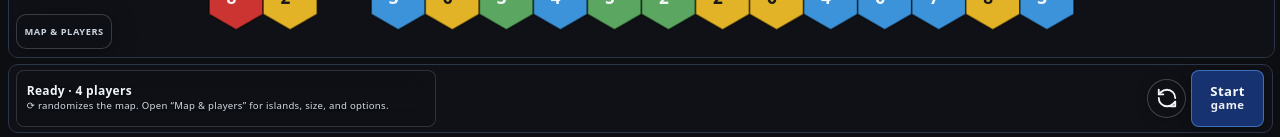
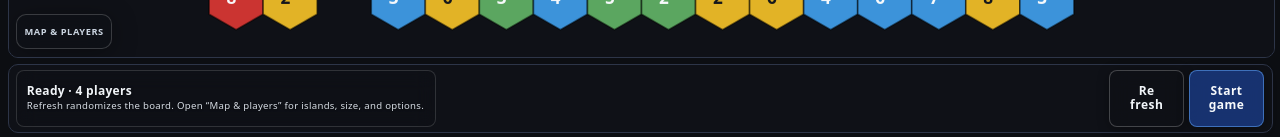
Before and after one commit to zeiglerellis-create/dicewars, a React (Vite) app: page / in a window 1280 px wide. Shown: the part 660-797 px from the top of the page. Built offline with nearby package versions, Linux system fonts and the light colour scheme.

Commit message:
Pregame: text refresh (Re/fresh), unified two-line buttons and styles
- Replace broken refresh icon with stacked Re / fresh; shared .dw-board-pregame-btn + .dw-board-pregame-line
- Start and game use identical typography; secondary vs primary chrome aligned with icon buttons

Made-with: Cursor

```diff
--- a/src/App.css
+++ b/src/App.css
@@ -793,59 +793,56 @@
   flex-shrink: 0;
 }
 
-.dw-board-pregame-refresh.dw-float-refresh {
-  flex-shrink: 0;
-  align-self: center;
-  width: 2.65rem;
-  height: 2.65rem;
-}
-
-.dw-board-pregame-start-btn {
+.dw-board-pregame-btn {
   display: inline-flex;
   flex-direction: column;
   align-items: center;
   justify-content: center;
   align-self: stretch;
+  gap: 0.08rem;
   min-height: 0;
-  min-width: 4.85rem;
-  padding: 0.18rem 0.5rem 0.22rem;
+  min-width: 5rem;
+  padding: 0.2rem 0.52rem 0.24rem;
   border-radius: 8px;
-  border: 1px solid rgba(96, 165, 250, 0.55);
-  background: rgba(37, 99, 235, 0.42);
-  color: #f8fafc;
+  border: 1px solid rgba(255, 255, 255, 0.22);
+  background: rgba(15, 17, 23, 0.55);
+  color: #f1f5f9;
   font-family: var(--sans);
   cursor: pointer;
   box-shadow: 0 2px 12px rgba(0, 0, 0, 0.35);
   backdrop-filter: blur(10px);
   -webkit-backdrop-filter: blur(10px);
-  line-height: 1;
+  line-height: 1.05;
   transition:
     background 0.15s ease,
     border-color 0.15s ease,
     transform 0.12s ease;
 }
 
-.dw-board-pregame-start-word {
-  font-size: 0.88rem;
-  font-weight: 800;
-  letter-spacing: 0.03em;
+.dw-board-pregame-btn--secondary:hover {
+  background: rgba(30, 36, 52, 0.75);
+  border-color: rgba(255, 255, 255, 0.32);
 }
 
-.dw-board-pregame-start-word--sub {
-  font-size: 0.76rem;
-  font-weight: 700;
-  margin-top: 0.06rem;
-  letter-spacing: 0.04em;
-  opacity: 0.95;
+.dw-board-pregame-btn--primary {
+  border-color: rgba(96, 165, 250, 0.55);
+  background: rgba(37, 99, 235, 0.42);
+  color: #f8fafc;
 }
 
-.dw-board-pregame-start-btn:hover {
+.dw-board-pregame-btn--primary:hover {
   background: rgba(59, 130, 246, 0.52);
   border-color: rgba(147, 197, 253, 0.65);
 }
 
-.dw-board-pregame-start-btn:active {
+.dw-board-pregame-btn:active {
   transform: scale(0.96);
+}
+
+.dw-board-pregame-line {
+  font-size: 0.8rem;
+  font-weight: 800;
+  letter-spacing: 0.04em;
 }
 
 /* ——— Mobile: taller board, compact player strip, key stats only ——— */
--- a/src/ui/BoardChrome.tsx
+++ b/src/ui/BoardChrome.tsx
@@ -147,7 +147,7 @@ export function BoardStatusStrip({
     ? {
         title: `Ready · ${game.playerCount} players`,
         detail:
-          '⟳ randomizes the map. Open “Map & players” for islands, size, and options.',
+          'Refresh randomizes the board. Open “Map & players” for islands, size, and options.',
       }
     : manualReinforcePrompt(game) ??
       reinforcementPrompt(game) ??
@@ -176,37 +176,23 @@ export function BoardStatusStrip({
               <div className="dw-board-pregame-cluster" role="group" aria-label="Map and start">
                 <button
                   type="button"
-                  className="dw-float-refresh dw-board-pregame-refresh"
+                  className="dw-board-pregame-btn dw-board-pregame-btn--secondary"
                   onClick={onPregameRandomize}
                   aria-label="New random map"
                   title="New random map"
                 >
-                  <svg
-                    width="22"
-                    height="22"
-                    viewBox="0 0 24 24"
-                    aria-hidden
-                    fill="none"
-                    stroke="currentColor"
-                    strokeWidth="2"
-                    strokeLinecap="round"
-                    strokeLinejoin="round"
-                  >
-                    <path d="M21 12a9 9 0 0 0-9-9 9.75 9.75 0 0 0-6.74 2.74L3 8" />
-                    <path d="M3 3v5h5" />
-                    <path d="M3 12a9 9 0 0 0 9 9 9.75 9.75 0 0 0 6.74-2.74L21 16" />
-                    <path d="M16 21h5v-5" />
-                  </svg>
+                  <span className="dw-board-pregame-line">Re</span>
+                  <span className="dw-board-pregame-line">fresh</span>
                 </button>
                 <button
                   type="button"
-                  className="dw-board-pregame-start-btn"
+                  className="dw-board-pregame-btn dw-board-pregame-btn--primary"
                   onClick={onPregameStart}
                   title="Start game"
                   aria-label="Start game"
                 >
-                  <span className="dw-board-pregame-start-word">Start</span>
-                  <span className="dw-board-pregame-start-word dw-board-pregame-start-word--sub">game</span>
+                  <span className="dw-board-pregame-line">Start</span>
+                  <span className="dw-board-pregame-line">game</span>
                 </button>
               </div>
             )}
```
